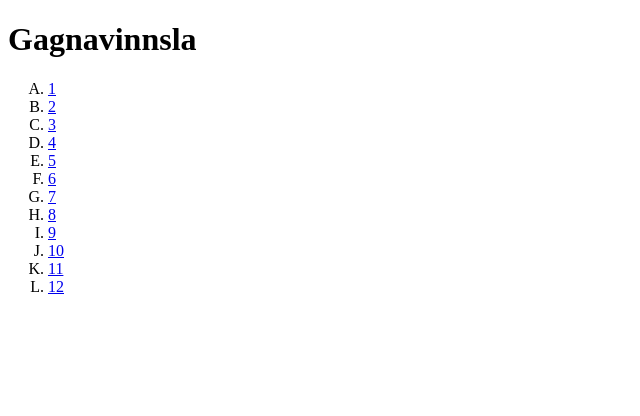
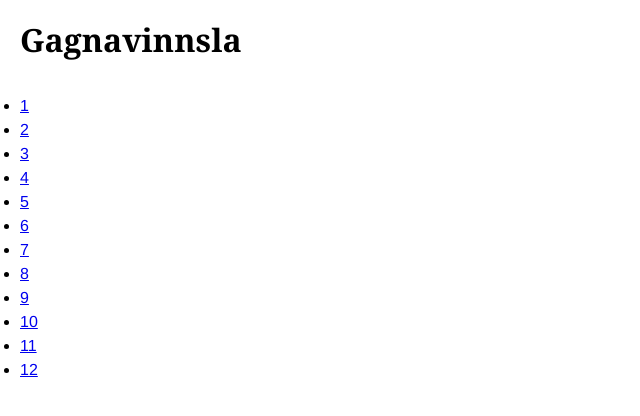
Before and after one commit to Gunnar-Ingi/vef2-2022-verkefni1, a website: page index.html in a window 1280 px wide. Shown: the whole page, without its empty margins (0-640 px from the left). Drawn offline with Linux system fonts and the light colour scheme.

Commit message:
css skrá bætt, jest tól stillt, js krár búnar til

```diff
--- a/index.html
+++ b/index.html
@@ -1,11 +1,14 @@
 <!DOCTYPE html>
 <html lang=is>
+
 <head>
   <meta charset="utf-8" />
   <title>Gagnavinnsla</title>
-        <link rel = "stylesheet" href = "styles.css">
+  <link rel="stylesheet" href="styles.css">
 </head>
+
 <body>
+  <div class="wrapper">
     <header>
       <h1>Gagnavinnsla</h1>
     </header>
@@ -13,7 +16,7 @@
     <main>
       <div class="list">
         <section>
-                    <ol type="A">
+          <ul>
             <li><a href="index.html">1</a></li>
             <li><a href="index.html">2</a></li>
             <li><a href="index.html">3</a></li>
@@ -26,9 +29,11 @@
             <li><a href="index.html">10</a></li>
             <li><a href="index.html">11</a></li>
             <li><a href="index.html">12</a></li>
-                    </ol>
+          </ul>
         </section>
       </div>
     </main>
+  </div>
 </body>
+
 </html>
--- a/package.json
+++ b/package.json
@@ -4,7 +4,7 @@
   "description": "tæki og tól fyrir verkefni",
   "main": "index.js",
   "scripts": {
-    "test": "eslint *.js **/*.js",
+    "test": "NODE_OPTIONS='--experimental-vm-modules' jest ./test/*.js",
     "build": "node ./src/build.js",
     "lint": "eslint ./**/*.js",
     "lint-css": "stylelint styles.css",
@@ -27,6 +27,7 @@
     "eslint-config-airbnb-base": "^15.0.0",
     "eslint-config-prettier": "^8.3.0",
     "eslint-plugin-import": "^2.25.4",
+    "jest": "^27.4.7",
     "prettier": "^2.5.1",
     "stylelint": "^14.3.0",
     "stylelint-config-standard": "^24.0.0"
--- /dev/null
+++ b/styles.css
@@ -0,0 +1,59 @@
+/* stylelint-disable comment-empty-line-before */
+/* reset */
+* {
+  margin: 0;
+  padding: 0;
+}
+
+html {
+  box-sizing: border-box;
+}
+
+*,
+*::before,
+*::after {
+  box-sizing: inherit;
+}
+
+:root {
+  --spaceing: 1rem;
+  --max-width: 1400px;
+  /* colors */
+  --color-text: #222;
+  --color-text-secondary: #222;
+  --color-link: #069;
+  --color-border: #ccc;
+  /* font setting */
+  --font-size: 16px;
+  --font-family-base: helvetica, arial, sans-serif;
+  --font-family-heading: georgia, serif;
+  /* grid setting */
+  --columns: 12;
+  --gutter: 30px;
+  --offset: 20px;
+}
+
+body {
+  padding-top: var(--spaceing);
+  font-size: var(--font-size);
+  line-height: 1.5;
+  font-family: var(--font-family-base);
+}
+
+h1,
+h2,
+h3,
+header {
+  font-family: var(--font-family-heading);
+}
+
+.wrapper {
+  display: grid;
+  grid-template-rows: auto;
+  grid-template-columns: 100%;
+  grid-column: span 1;
+  gap: var(--gutter);
+  margin: 0 auto;
+  width: calc(100% - (2 * var(--offset)));
+  max-width: var(--max-width);
+}
```
Also changed, not shown: src/lib/data-math.js (added), src/lib/helper.js (added), src/lib/parser.js (added), src/lib/read-data.js (added), test/main-test.js (added), 2 other files. Lines whose indentation alone changed are shown as unchanged.
